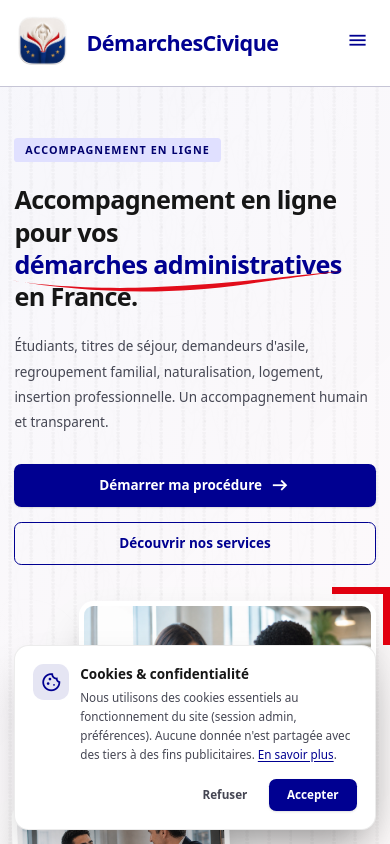
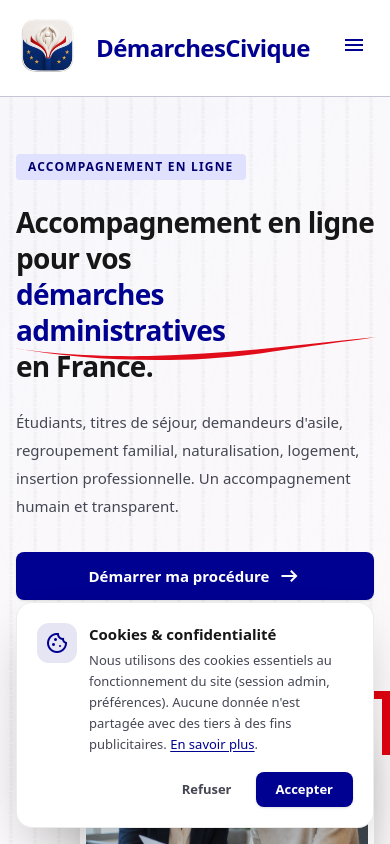
Before and after one commit to DigitariaWebs/civiqueguidance, a Next.js app: page / in a window 390 px wide. Shown: the top 844 px of the page. Built offline with nearby package versions, Linux system fonts and the light colour scheme; a web font is replaced by a local one.

Commit message:
fix: mobile rendering (viewport + remove zoom on small screens)

```diff
--- a/app/globals.css
+++ b/app/globals.css
@@ -133,9 +133,16 @@
 
 @layer base {
   html {
-    /* Dezoom global du site (~90%). Supporté par Chrome/Edge/Safari/Firefox 126+ */
-    zoom: 0.9;
     font-family: "Marianne", system-ui, sans-serif;
+    /* Dézoom uniquement sur desktop (>= md), retiré sur mobile pour éviter
+       les bugs Safari iOS qui ne gère pas bien `zoom` non-standard */
+    -webkit-text-size-adjust: 100%;
+    text-size-adjust: 100%;
+  }
+  @media (min-width: 768px) {
+    html {
+      zoom: 0.9;
+    }
   }
   body {
     font-family: "Marianne", system-ui, sans-serif;
--- a/app/layout.tsx
+++ b/app/layout.tsx
@@ -1,4 +1,4 @@
-import type { Metadata } from "next";
+import type { Metadata, Viewport } from "next";
 import "./globals.css";
 import SiteBackground from "./components/SiteBackground";
 import CookieBanner from "./components/CookieBanner";
@@ -7,6 +7,13 @@ export const metadata: Metadata = {
   title: "DémarchesCivique | Accompagnement Administratif d'Excellence",
   description:
     "Expertise juridique et administrative dédiée à la réussite de votre parcours républicain en France.",
+};
+
+export const viewport: Viewport = {
+  width: "device-width",
+  initialScale: 1,
+  maximumScale: 5,
+  themeColor: "#000091",
 };
 
 export default function RootLayout({
```
